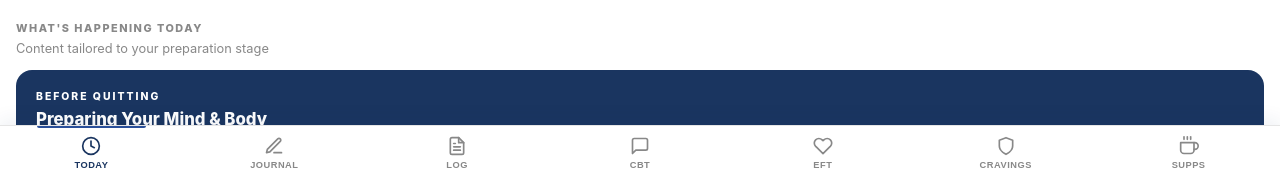
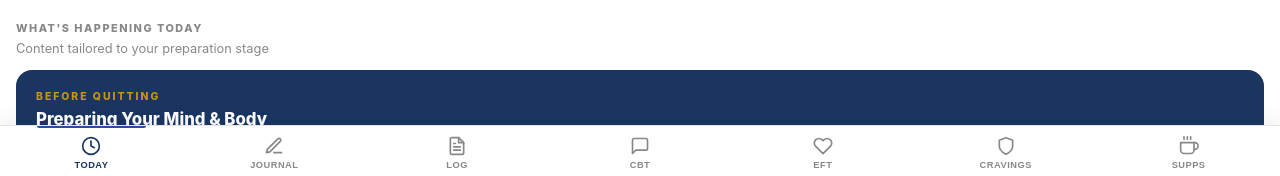
Before and after one commit to camorgan84-rgb/quit-weed, a plain HTML site: page index.html in a window 1280 px wide. Shown: the part 622-798 px from the top of the page. Drawn offline with Linux system fonts and the light colour scheme.

Commit message:
Phase banner always uses consistent navy/white styling across all phases
Co-Authored-By: Claude Sonnet 4.6 <noreply@anthropic.com>

```diff
--- a/index.html
+++ b/index.html
@@ -1944,8 +1944,8 @@ function renderEducation(totalHours) {
 
   var content = document.getElementById('phaseContent');
   content.innerHTML =
-    '<div class="phase-banner" style="background:' + phase.bgColor + '; border-left-color:' + phase.borderColor + ';">' +
-      '<div class="phase-name" style="color:' + phase.color + ';">' + phase.name + '</div>' +
+    '<div class="phase-banner">' +
+      '<div class="phase-name">' + phase.name + '</div>' +
       '<div class="phase-desc">' + phase.desc + '</div>' +
       '<div class="phase-sub">' + phase.sub + '</div>' +
     '</div>' +
```
